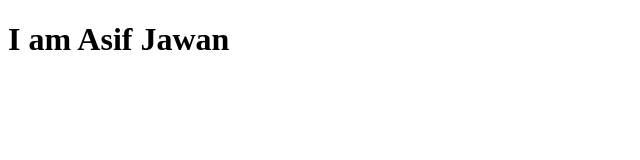
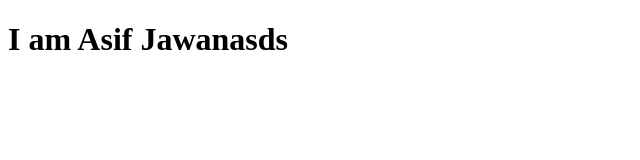
Before and after one commit to codingWithJawan/jawan, a plain HTML site: page index.html in a window 1280 px wide. Shown: the whole page, without its empty margins (0-640 px from the left). Drawn offline with Linux system fonts and the light colour scheme.

Commit message:
my change

```diff
--- a/index.html
+++ b/index.html
@@ -6,6 +6,6 @@
     <title>Document</title>
 </head>
 <body>
-    <h1>I am Asif Jawan</h1>
+    <h1>I am Asif Jawanasds</h1>
 </body>
 </html>
```
Also changed, not shown: 1 other file.
